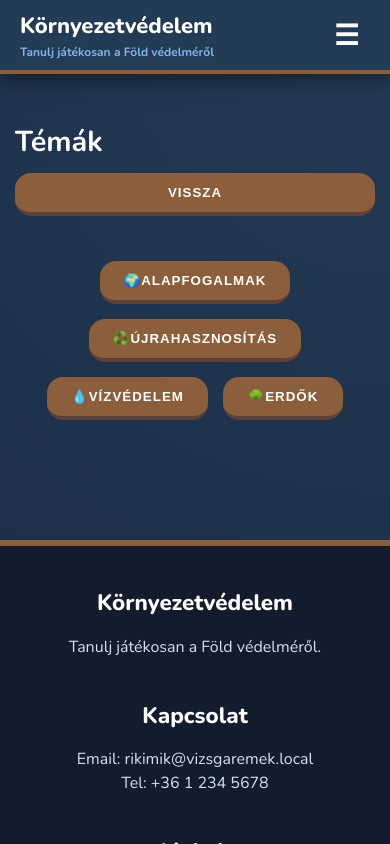
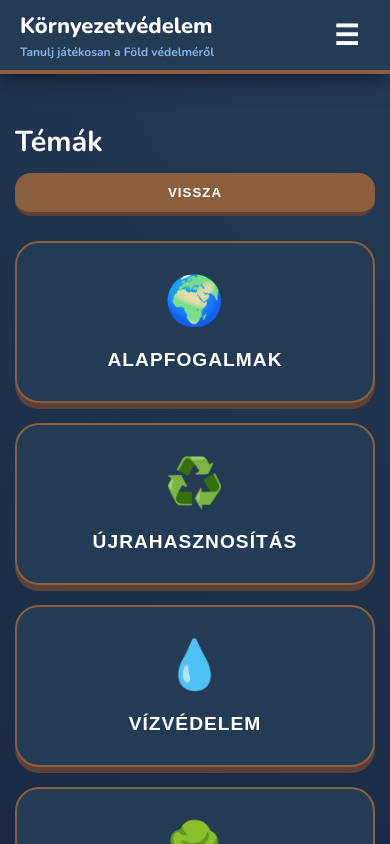
Before and after one commit to GalGer06/Vizsgaremek, a React (Vite) app in the folder frontend/: page /topics in a window 390 px wide. Shown: the top 844 px of the page. Built offline with nearby package versions, Linux system fonts and the light colour scheme.

Commit message:
feat: enhance responsive design for new answers layout and update button styles in TopicsPage

```diff
--- a/frontend/src/App.css
+++ b/frontend/src/App.css
@@ -1463,6 +1463,28 @@ form div, .auth-form div {
     filter: brightness(1.1) !important;
 }
 
+@media screen and (max-width: 600px) {
+    .new-answers-layout {
+        grid-template-columns: 1fr !important;
+        gap: 10px !important;
+    }
+
+    .new-answer-option {
+        padding: 12px 15px !important;
+        font-size: 0.95rem !important;
+        border-radius: 12px !important;
+    }
+
+    .btn-new-check {
+        padding: 14px !important;
+        font-size: 1.1rem !important;
+    }
+
+    .question-card {
+        padding: 20px !important;
+    }
+}
+
 .btn-new-check:active:not(:disabled) {
     transform: translateY(4px) !important;
     box-shadow: 0 2px 0 #16a34a, 0 4px 10px rgba(0,0,0,0.3) !important;
--- a/frontend/src/components/AppHeader.tsx
+++ b/frontend/src/components/AppHeader.tsx
@@ -243,8 +243,8 @@ export function AppHeader({ user, onLogout }: AppHeaderProps) {
             <button
               type="button"
               onClick={() => setShowLogoutModal(true)}
-              className="button secondary link-button logout-btn"
-              style={mobileMenuOpen ? { width: '100%', margin: 0, backgroundColor: '#ff4444' } : {}}
+              className="button danger logout-btn"
+              style={mobileMenuOpen ? { width: '100%', margin: 0 } : {}}
             >
               Kijelentkezés
             </button>
--- a/frontend/src/pages/TopicsPage.tsx
+++ b/frontend/src/pages/TopicsPage.tsx
@@ -11,15 +11,15 @@ export function TopicsPage() {
         <button onClick={() => navigate(-1)} className="button secondary link-button">Vissza</button>
       </div>
 
-      <div className="topics-grid">
+      <div className="home-menu">
         {TOPICS.map((topic) => (
           <button
             key={topic.slug}
-            className="topics-item"
+            className="home-menu-button link-button"
             onClick={() => navigate(`/topics/${topic.slug}`)}
             type="button"
           >
-            <span>{topic.icon}</span>
+            <span style={{ fontSize: '3rem' }}>{topic.icon}</span>
             <span>{topic.title}</span>
           </button>
         ))}
```
